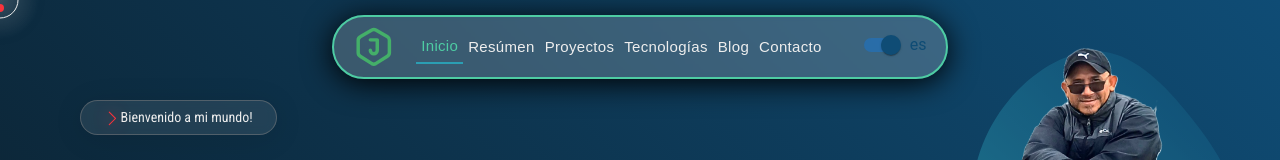
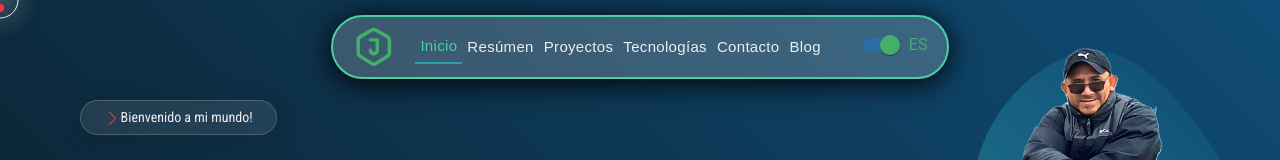
Before and after one commit to Javillat/portfolio, a React (Create React App) app in the folder frontend/: page / in a window 1280 px wide. Shown: the top 160 px of the page. Built offline with nearby package versions, Linux system fonts and the light colour scheme; a web font is replaced by a local one.

Commit message:
chore: Color de menu idioma y texto a mayuscula

```diff
--- a/frontend/src/components/menu/Menu.jsx
+++ b/frontend/src/components/menu/Menu.jsx
@@ -32,8 +32,9 @@ export default function Menu() {
                 <NavLink className={isActive} to='/resume'>{t('resume')}</NavLink>
                 <NavLink className={isActive} to='/projects'>{t('projects')}</NavLink>
                 <NavLink className={isActive} to='/tech'>{t('tech')}</NavLink>
+                <NavLink className={isActive} to='/contact'>{t('contact')}</NavLink>
                 <NavLink className={isActive} to='/blog'>Blog</NavLink>
-                <NavLink className={isActive} to='/contact'>{t('contact')}</NavLink>
+                {/* <NavLink className={isActive} to='/book'>{t('visitbook')}</NavLink> */}
                 {/* <NavLink className={isActive} to='/achievement'>{t('achievement')}</NavLink> */}
                 {/* <NavLink className={isActive} to='/#achievement'>{t('achievement')}</NavLink> */}
                 {/* <NavLink className={isActive} to='/certificate'>{t('certificate')}</NavLink> */}
@@ -46,13 +47,13 @@ export default function Menu() {
                 <FormControl>
                     <FormControlLabel
                         labelPlacement={isChecked ? "end" : "start"}
-                        style={{ paddingLeft: '1.5em', fontFamily: 'var(--base-font)', color: 'var(--dark-blue)', fontSize: '1.5em' }}
-                        label={isChecked ? "es" : "en"}
+                        style={{ paddingLeft: '1.5em', fontFamily: 'var(--base-font)', color: 'var(--jade)', fontSize: '1.5em' }}
+                        label={isChecked ? "ES" : "EN"}
                         control={<Switch checked={isChecked} value={isChecked ? 'en' : 'es'} onChange={onChangeLang} defaultValue={'es'} inputProps={{
                             'aria-label': _LANGUAGES.map((lng) => {
                                 return lng.code
                             })
-                        }} size="medium" style={{ color: "var(--dark-blue)" }} />} />
+                        }} size="medium" style={{ color: "var(--jade)" }} />} />
                 </FormControl>
             </div>
             {/* color="warning" fontSize="large" sx={{ "&:hover": { color: "white" } }} /> */}
```
